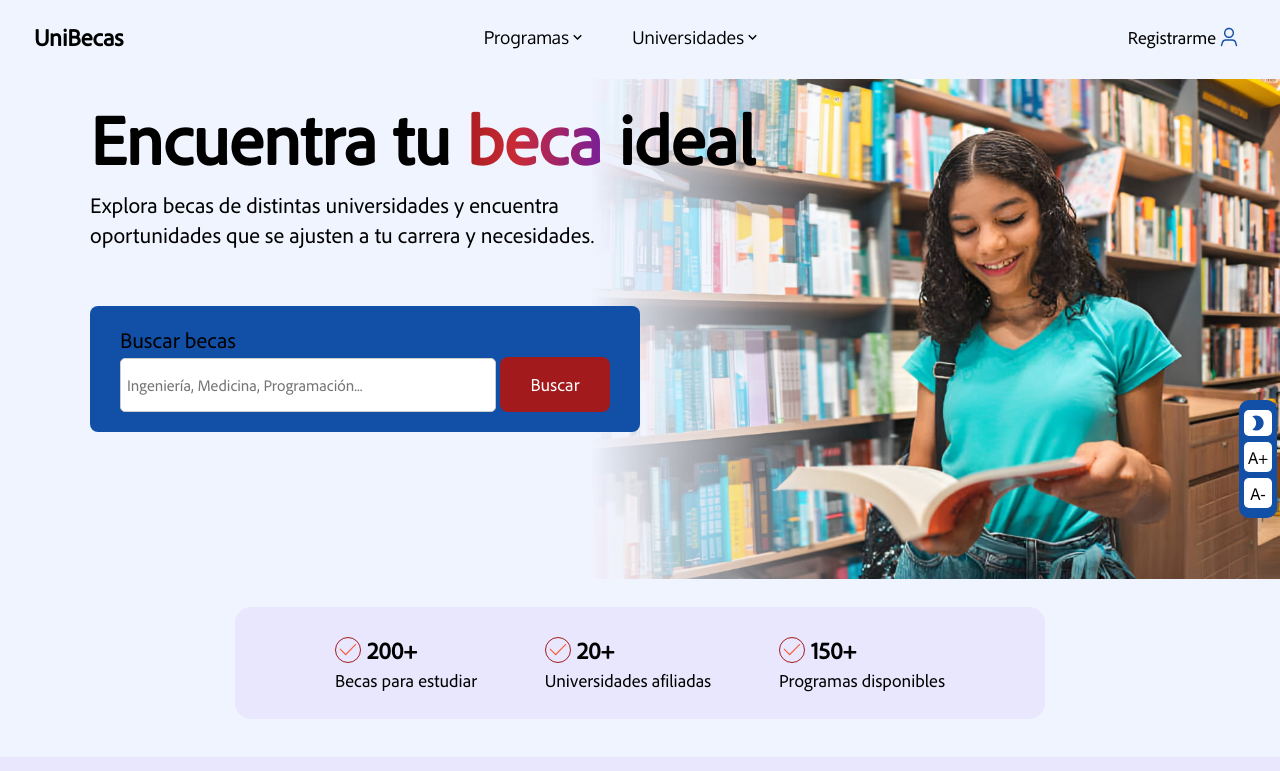
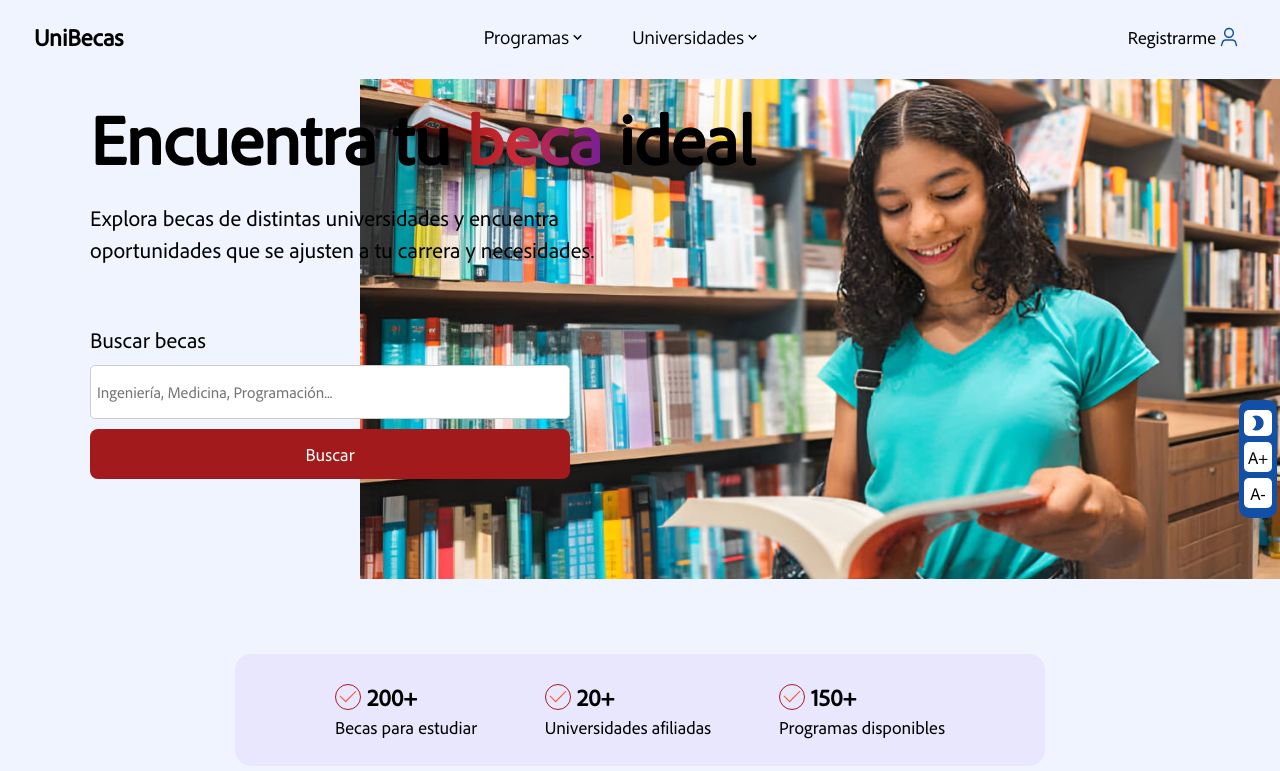
Before and after one commit to AlexanderCassiani/unibecas, a React (Vite) app in the folder frontend/: page / in a window 1280 px wide. Shown: the top 771 px of the page. Built offline with nearby package versions, Linux system fonts and the light colour scheme.

Commit message:
Style: ajusta el diseño del componente hero

```diff
--- a/frontend/src/home/components/hero/hero.css
+++ b/frontend/src/home/components/hero/hero.css
@@ -17,6 +17,8 @@
 }
 
 .contenido-derecha {
+  max-width: 920px;
+  width: 100%;
   height: 500px;
   position: absolute;
   right: 0;
@@ -26,14 +28,7 @@
 .contenido-derecha img {
   width: 100%;
   height: 100%;
-  mask-image: linear-gradient(
-    to right,
-    transparent 0%,
-    transparent 8%,
-    rgba(0, 0, 0, 0.4) 25%,
-    black 45%,
-    black 100%
-  );
+  object-fit: cover;
   flex-shrink: 0;
   flex-grow: 1;
 }
@@ -79,16 +74,33 @@
 }
 
 .hero-buscador {
-  max-width: 550px;
+  max-width: 480px;
   width: 100%;
-  color: #fff;
-  background-color: var(--color-superficie-azul);
   border-radius: 8px;
-  padding: 20px 30px;
-  margin-top: 56px;
+  margin-top: 50px;
   display: flex;
-  align-items: flex-end;
-  gap: 4px;
+  flex-direction: column;
+  align-items: flex-start;
+}
+
+.hero-buscador div {
+  width: 100%;
+  display: flex;
+  flex-direction: column;
+  gap: 12px;
+}
+
+.hero-buscador h2 {
+  margin: 0 0 12px 0;
+}
+
+.hero-buscador select {
+  padding: 10px 12px;
+  border-radius: 5px;
+  width: 100%;
+  outline: none;
+  font-size: 1.1rem;
+  color: #000;
 }
 
 .hero-buscador .contenedor-input {
@@ -101,6 +113,11 @@
   width: 100%;
   margin-top: 0;
   box-sizing: border-box;
+  transition: border-color 0.4s;
+}
+
+.hero-buscador .buscador-input:focus {
+  border-color: var(--color-terciario);
 }
 
 .hero-buscador label {
@@ -115,11 +132,24 @@
   background-color: var(--color-primario);
   color: white;
   font-size: 1.13rem;
-  padding: 10px;
+  padding: 14px 8px;
   border-radius: 8px;
   border: none;
-  width: 110px;
-  height: 55px;
-  flex-shrink: 0;
   cursor: pointer;
+  width: 100%;
+  margin-top: 10px;
 }
+
+@media (min-width: 1200px) {
+  .hero-contenido h1 {
+    margin: 15px 0 20px 0;
+  }
+
+  .hero-contenido p {
+    line-height: 1.45;
+  }
+
+  .hero-buscador {
+    margin-top: 60px;
+  }
+}
```
